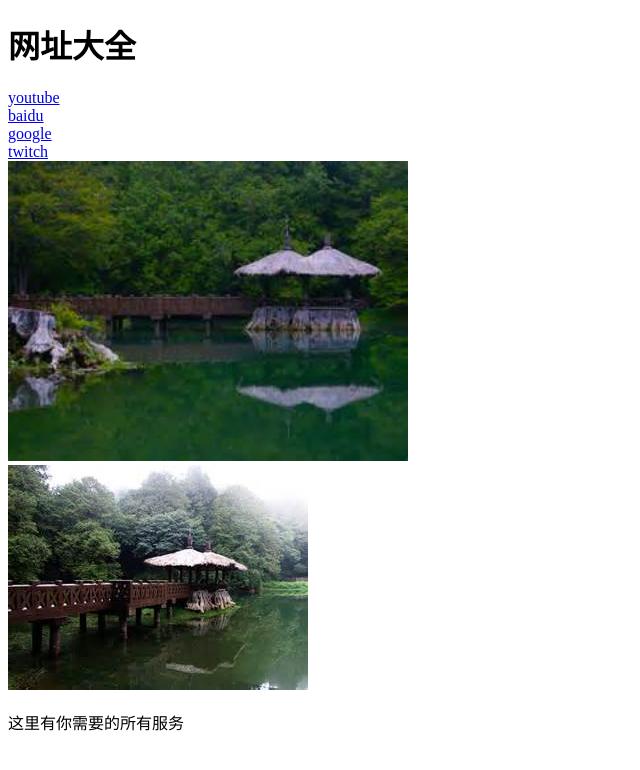
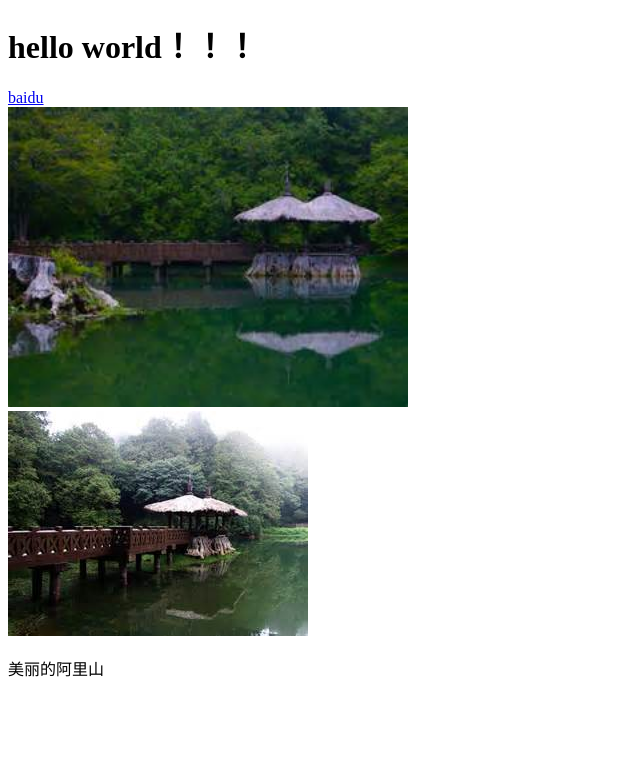
Before and after one commit to mcw05374500/mcw05374500.github.io, a plain HTML site: page index.html in a window 1280 px wide. Shown: the whole page, without its empty margins (0-640 px from the left). Drawn offline with Linux system fonts and the light colour scheme.

Commit message:
sdsdsdsd

```diff
--- a/index.html
+++ b/index.html
@@ -14,14 +14,11 @@
      </style>
 </head>
 <body>
-    <h1>网址大全</h1>
-<a href="http://www.youtube.com" target="-blank">youtube<br>
-<a href="http://www.baidu.com" target="-blank">baidu<br>
-<a href="http://www.google.com" target="-blank">google<br>
-<a href="http://www。twitch.com" target="-blank">twitch<br></a>
+    <h1>hello world！！！</h1>
+<a href="http://www.baidu.com" target="-blank">baidu<br></a>
     <img src="images/02.jpg" width="25%"><br>
     <img img class="a" src="images/03.jpg">
-    <p>这里有你需要的所有服务</P>
+    <p>美丽的阿里山</P>
 
 </body>
 </html>
```
